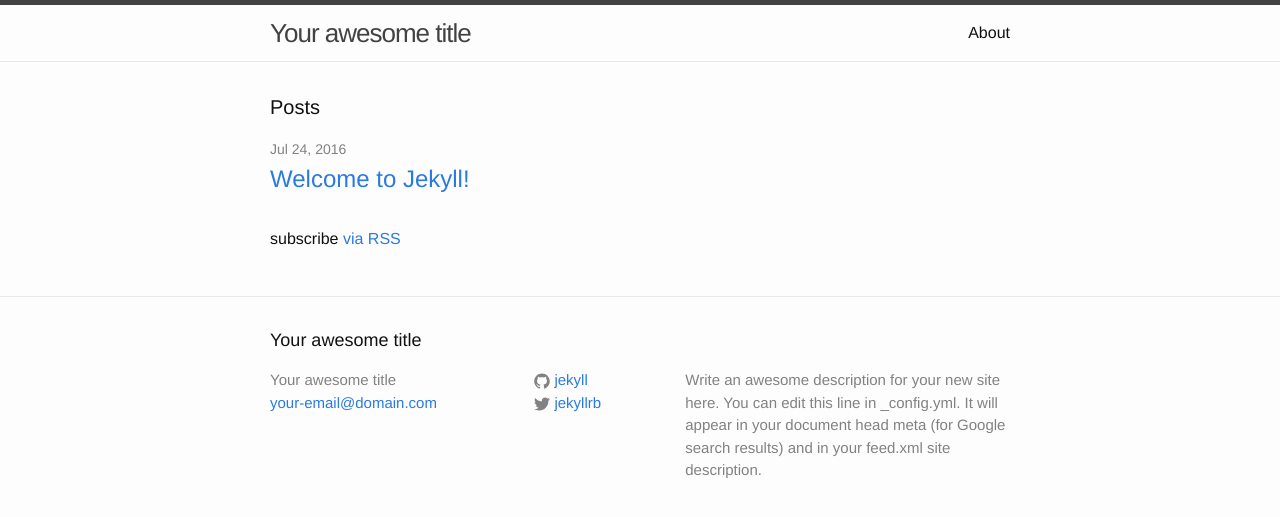
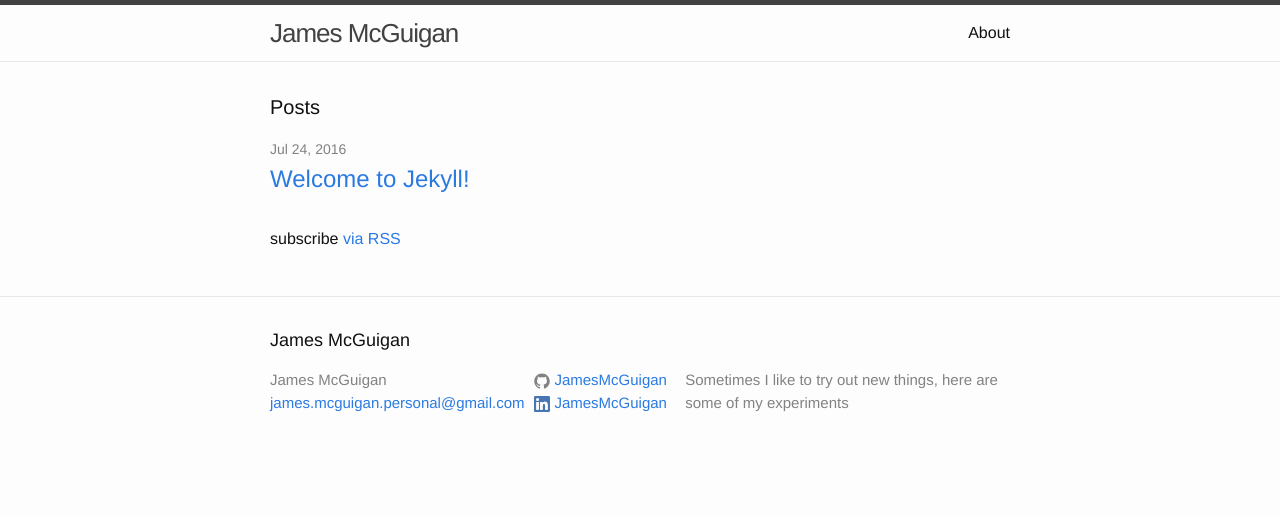
Before and after one commit to JamesMcGuigan/jamesmcguigan.com, a Jekyll site: the page built from jekyll/index.html, in a window 1280 px wide. Shown: the top 517 px of the page. Built offline with Jekyll 4.4.1, drawn with Linux system fonts in a browser that asks for light colours.

Commit message:
Update config

```diff
--- a/jekyll/_config.yml
+++ b/jekyll/_config.yml
@@ -6,16 +6,15 @@
 # 'jekyll serve'. If you change this file, please restart the server process.
 
 # Site settings
-title: Your awesome title
-email: your-email@domain.com
+title: James McGuigan
+email: james.mcguigan.personal@gmail.com
 description: > # this means to ignore newlines until "baseurl:"
-  Write an awesome description for your new site here. You can edit this
-  line in _config.yml. It will appear in your document head meta (for
-  Google search results) and in your feed.xml site description.
+  Sometimes I like to try out new things, here are some of my experiments
 baseurl: "" # the subpath of your site, e.g. /blog
-url: "http://yourdomain.com" # the base hostname & protocol for your site
-twitter_username: jekyllrb
-github_username:  jekyll
+url: "http://jamesmcguigan.com" # the base hostname & protocol for your site
+twitter_username:
+github_username:  JamesMcGuigan
+linkedin_username:  JamesMcGuigan
 
 # Build settings
 markdown: kramdown
```
